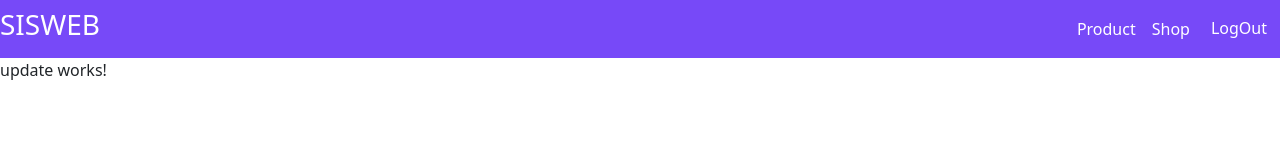
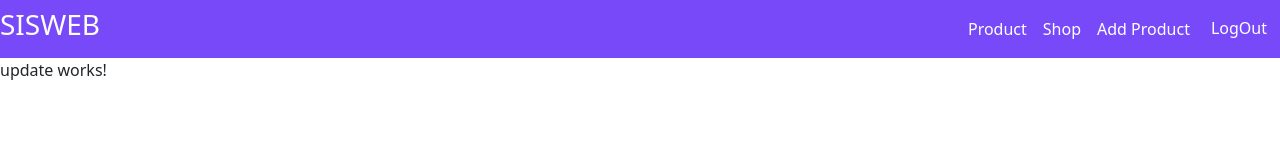
Before and after one commit to Jaza2401/TareaEval_6, an Angular app: page /Update in a window 1280 px wide. Shown: the top 160 px of the page. Built offline with nearby package versions, Linux system fonts and the light colour scheme.

Commit message:
Agregue add product a navbar

```diff
--- a/src/app/app.component.html
+++ b/src/app/app.component.html
@@ -9,6 +9,9 @@
         <a class="nav-link" href="/shop">Shop</a>
     </li>
     <li class="nav-item">
+        <a class="nav-link" href="/create">Add Product</a>
+    </li>
+    <li class="nav-item">
         <a class="btn" href="">LogOut</a>
     </li>
 </ul>
```
